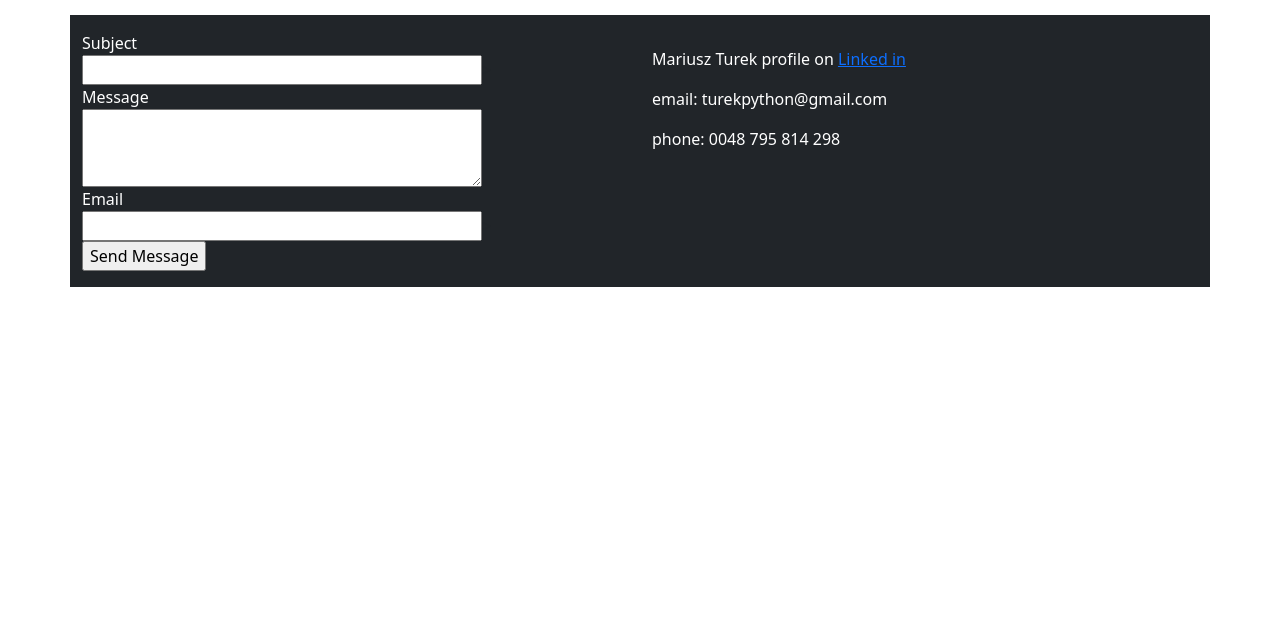
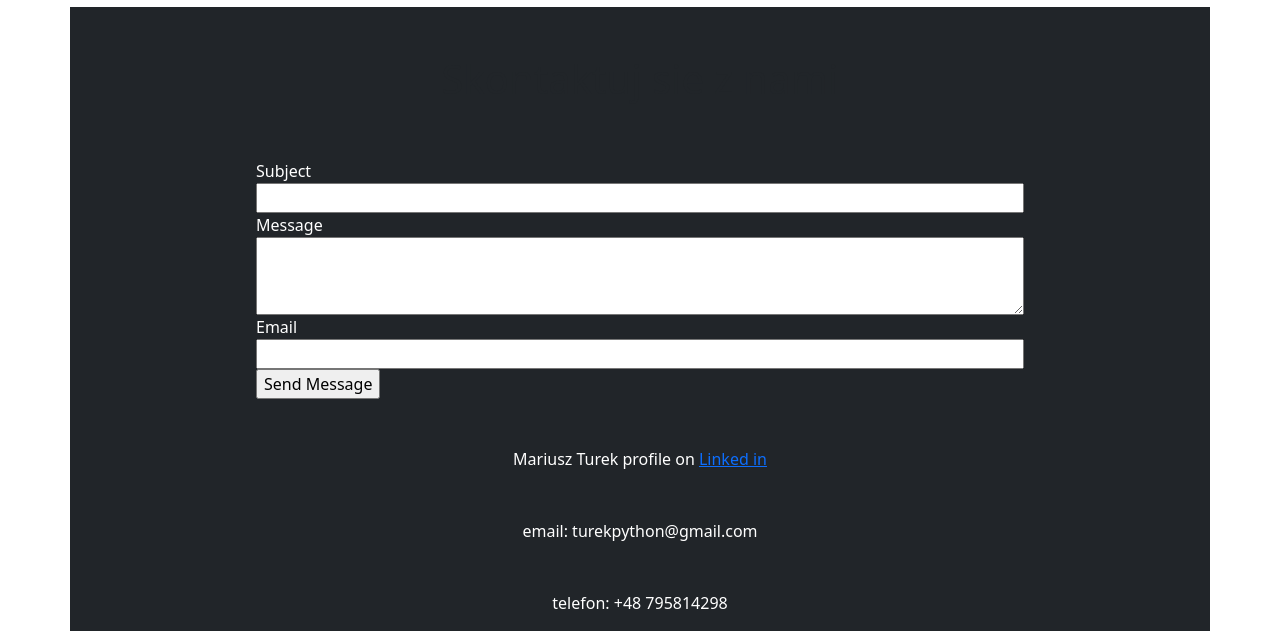
Before and after one commit to MariuszTP/FirstprojectPA1, a Django app: page /g1 in a window 1280 px wide. Shown: the part 1281-1912 px from the top of the page. Before the commit the page ends 1568 px from the top, so only its background shows below. Run offline with Django 3.2, Linux system fonts and the light colour scheme; data comes from the database, SQL or seed files in the repository; both versions use the stored data as it was after the commit; some libraries are stand-ins or nearby versions.

Commit message:
message field

```diff
--- a/pageb/templates/base.html
+++ b/pageb/templates/base.html
@@ -61,19 +61,22 @@ href="{% static 'web/css/bootstrap.min.css' %}"/>
 
   {% endblock %}
 
-  <div class="container mt-2 bg-dark">
+  <div class="container bg-dark">
+    <div class=" d-flex content_text  justify-content-center">
+      <h1 class="fs-1 pt-5 pb-5 text text-center">Skontaktuj sie z nami</h1>
+    </div>
     <div class="row">
-      <div class="col-12 col-lg-6 justify-content-center mt-3">
+      <div class="d-flex content_text  justify-content-center">
         <form action="" method="POST"> {% csrf_token %}
 
           <div class="fs-6 text-white">Subject</div>
-          <input type ="text" name="subject"  style="width: 25em">>
+          <input type ="text" name="subject" style="width: 60vw">
 
           <div class="fs-6 text-white">Message</div>
-          <textarea name="message"  style="width: 25em" rows="3"></textarea>
+          <textarea name="message" style="width: 60vw" rows="3"></textarea>
 
           <div class="fs-6 text-white">Email</div>
-          <input type="text" name="from_email"  style="width: 25em">>
+          <input type="text" name="from_email" style="width: 60vw">
 
           <div class="submit-button-wrapper">
           <input type="submit" value="Send Message" />
@@ -81,13 +84,20 @@ href="{% static 'web/css/bootstrap.min.css' %}"/>
 
         </form>
       </div>
-      <div class="col-12 col-lg-6 mt-3">
+      <div class="col-12 d-flex justify-content-center mt-3 ">
+
         <p class="fs-6 text-white mt-3"> Mariusz Turek profile on <a href="https://www.linkedin.com/in/mariusz-turek-39214a71/ ">Linked in</a></p>
-        <p class="fs-6 text-white mt-3">email: turekpython@gmail.com</p>
-        <p class="fs-6 text-white">phone: 0048 795 814 298</p>
+      </div>
+      <div class="col-12 d-flex justify-content-center mt-3 ">
+        <p class="fs-6 text-white mt-3">email: turekpython@gmail.com</a></p>
+      </div>
+      <div class="col-12 d-flex justify-content-center mt-3 ">
+        <p class="fs-6 text-white mt-3"> telefon: +48 795814298</a></p>
       </div>
     </div>
   </div>
+
+
 
 
   <script src="https://code.jquery.com/jquery-3.2.1.slim.min.js" integrity="sha384-KJ3o2DKtIkvYIK3UENzmM7KCkRr/rE9/Qpg6aAZGJwFDMVNA/GpGFF93hXpG5KkN" crossorigin="anonymous"></script>
--- a/web/settings.py
+++ b/web/settings.py
@@ -157,7 +157,7 @@ DEFAULT_AUTO_FIELD = 'django.db.models.BigAutoField'
 EMAIL_BACKEND = 'django.core.mail.backends.smtp.EmailBackend'
 EMAIL_HOST = 'smtp.gmail.com'
 EMAIL_HOST_USER = 'turekpython@gmail.com'
-EMAIL_HOST_PASSWORD = 'fweniartwsbzfvmu'
+EMAIL_HOST_PASSWORD = 'asjnxzaiidrydvpe'
 EMAIL_PORT = 587
 EMAIL_USE_TLS = True
 EMAIL_USE_SSL = False
```
Also changed, not shown: db.sqlite3.
